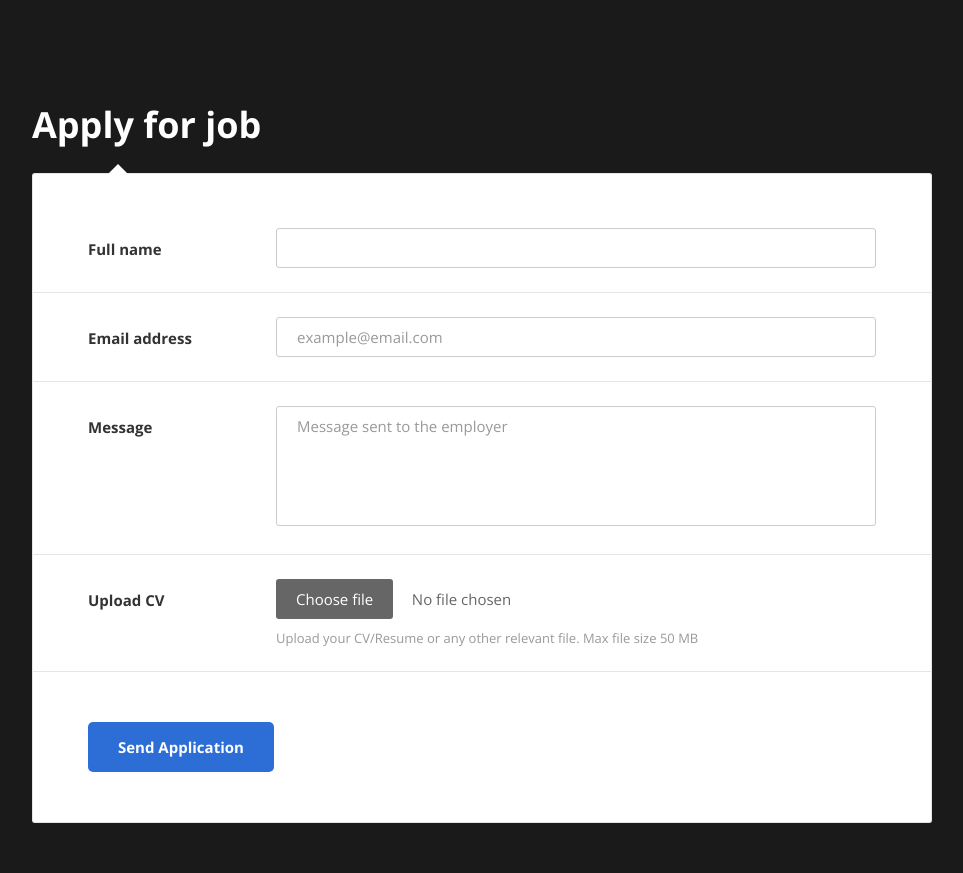
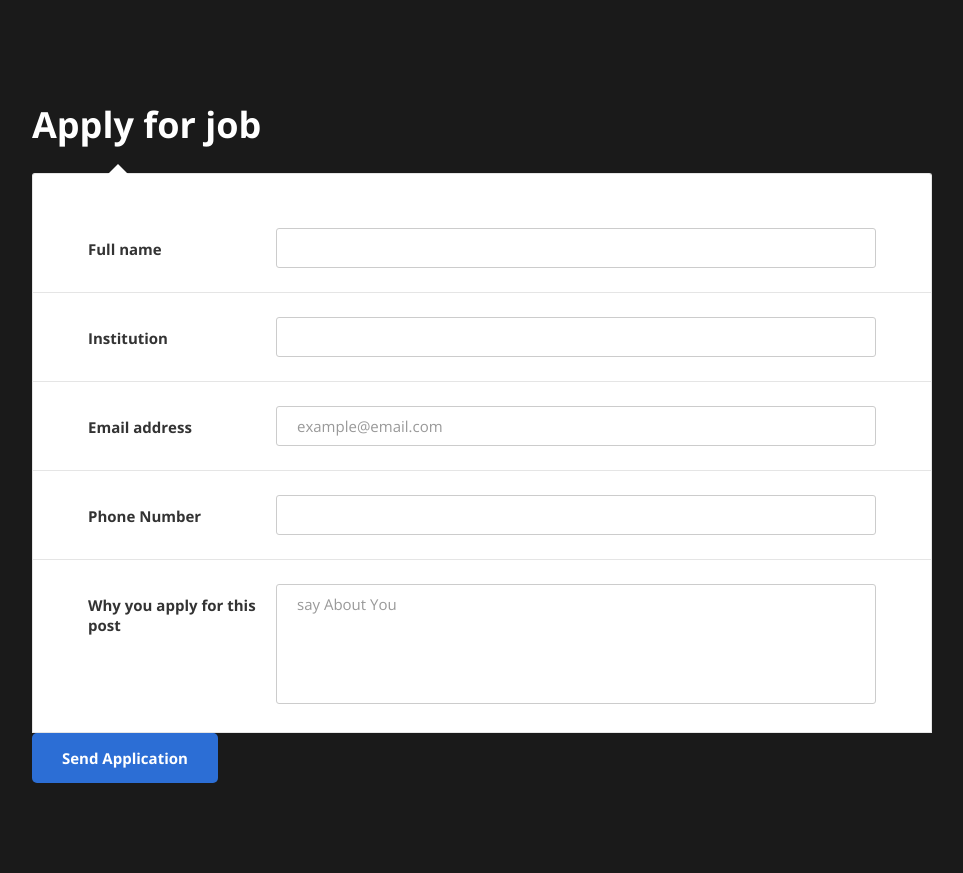
Before and after one commit to ahammed3216/HACK-TECH, a Django app: template templates/job.html in a window 1280 px wide. Shown: the whole page, without its empty margins (158-1121 px from the left). After the commit the page ends 783 px from the top, so only its background shows below. Run offline with Django 3.2, Linux system fonts and the light colour scheme; the template is opened without the code that fills it, so the values that code supplies are empty.

Commit message:
FINAL PRODUCT

```diff
--- a/task/admin.py
+++ b/task/admin.py
@@ -1,5 +1,6 @@
 from django.contrib import admin
-from .models import Complaint,Oppurtunities
+from .models import Complaint,Oppurtunities,ApplyOppurtunity
 
 admin.site.register(Complaint)
 admin.site.register(Oppurtunities)
+admin.site.register(ApplyOppurtunity)
--- a/task/urls.py
+++ b/task/urls.py
@@ -1,10 +1,11 @@
 from django.urls import path
-from .views import home,login_view,signup,complaint
+from .views import home,login_view,signup,complaint,job
 
 urlpatterns=[
     path('',home,name="home-page"),
     path('login/',login_view,name="home-page"),
     path('sign_up/',signup,name="register-page"),
     path('complaint/',complaint,name="compaint-page"),
+    path('job/',job,name="job-page")
 
 ]
--- a/templates/job.html
+++ b/templates/job.html
@@ -29,29 +29,49 @@
                 </div>
                 <div class="card-body">
                     <form method="POST">
+                        {% csrf_token %}
                         <div class="form-row">
                             <div class="name">Full name</div>
                             <div class="value">
-                                <input class="input--style-6" type="text" name="full_name">
+                                <input class="input--style-6" type="text" name="name" id="name">
+                            </div>
+                        </div>
+                        <div class="form-row">
+                            <div class="name">Institution</div>
+                            <div class="value">
+                                <div class="input-group">
+                                    <input class="input--style-6" type="text" name="institution" id="institution" >
+                                </div>
+
                             </div>
                         </div>
                         <div class="form-row">
                             <div class="name">Email address</div>
                             <div class="value">
                                 <div class="input-group">
-                                    <input class="input--style-6" type="email" name="email" placeholder="example@email.com">
+                                    <input class="input--style-6" type="email" name="email" id="email" placeholder="example@email.com">
+                                </div>
+
+                            </div>
+                        </div>
+                        <div class="form-row">
+                            <div class="name">Phone Number</div>
+                            <div class="value">
+                                <div class="input-group">
+                                    <input class="input--style-6" type="text" name="contact_number" id="contact_number" >
+                                </div>
+
+                            </div>
+                        </div>
+                        <div class="form-row">
+                            <div class="name">Why you apply for this post</div>
+                            <div class="value">
+                                <div class="input-group">
+                                    <textarea class="textarea--style-6" id="description" name ="description" placeholder="say About You"></textarea>
                                 </div>
                             </div>
                         </div>
-                        <div class="form-row">
-                            <div class="name">Message</div>
-                            <div class="value">
-                                <div class="input-group">
-                                    <textarea class="textarea--style-6" name="message" placeholder="Message sent to the employer"></textarea>
-                                </div>
-                            </div>
-                        </div>
-                        <div class="form-row">
+                        <!-- <div class="form-row">
                             <div class="name">Upload CV</div>
                             <div class="value">
                                 <div class="input-group js-input-file">
@@ -60,13 +80,14 @@
                                     <span class="input-file__info">No file chosen</span>
                                 </div>
                                 <div class="label--desc">Upload your CV/Resume or any other relevant file. Max file size 50 MB</div>
-                            </div>
+                            </div> -->
                         </div>
-                    </form>
+
                 </div>
                 <div class="card-footer">
                     <button class="btn btn--radius-2 btn--blue-2" type="submit">Send Application</button>
                 </div>
+            </form>
             </div>
         </div>
     </div>
```
Also changed, not shown: task/forms.py (+7 -0 lines), task/models.py (+10 -1 lines), task/views.py (+26 -2 lines), db.sqlite3, task/migrations/0010_auto_20220604_1016.py (added), task/migrations/0011_auto_20220604_1040.py (added), task/migrations/0012_auto_20220604_1120.py (added).
